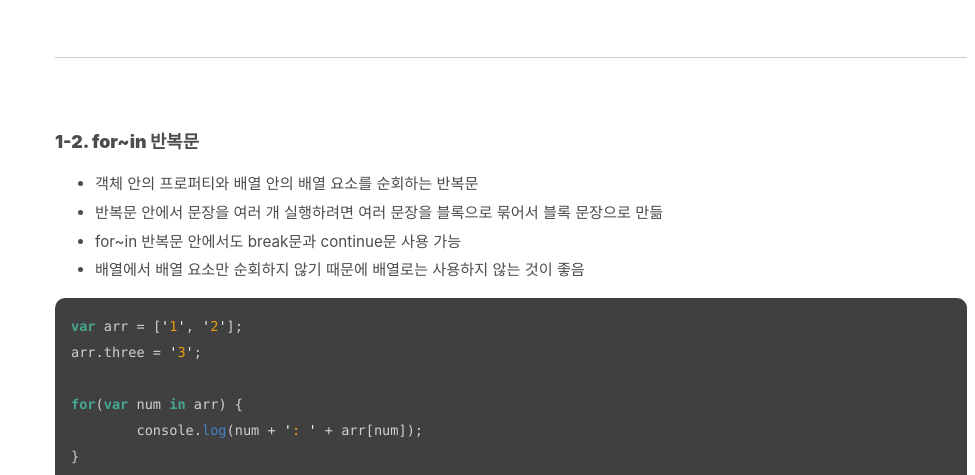
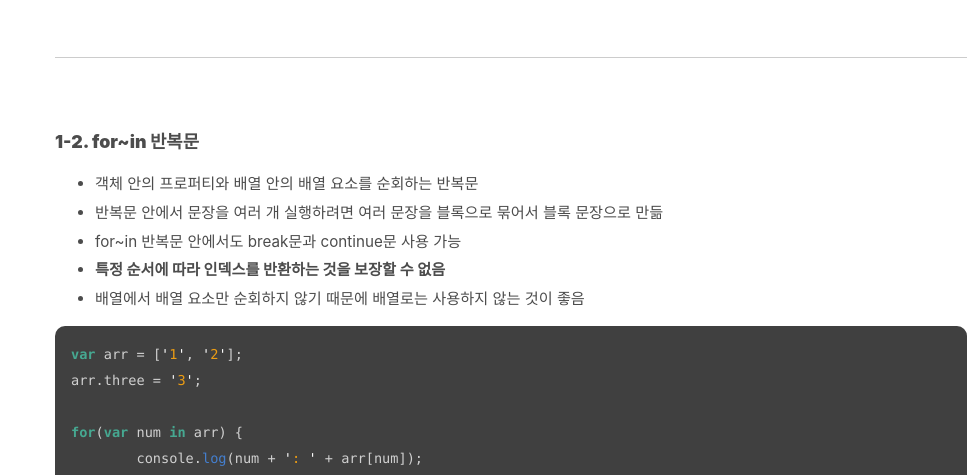
Before and after one commit to absolutelyfullycapable/absolutelyfullycapable.github.io, a Jekyll site: the page built from _posts/2020-10-27-javascript-loop.md, in a window 1280 px wide and 1400 px high, scrolled down 4602 px. Shown: the top 475 px of the window, without its empty margins (305-1280 px from the left). Built offline with Jekyll 4.4.1, drawn with Linux system fonts in a browser that asks for light colours; comment, search, counter and statistics services are not loaded; some of the changed text lies outside the part shown.

Commit message:
Update 2020-10-27-javascript-loop.md

````diff
--- a/_posts/2020-10-27-javascript-loop.md
+++ b/_posts/2020-10-27-javascript-loop.md
@@ -169,6 +169,7 @@ for(x = 1; x <= 6; x++) {
 - 객체 안의 프로퍼티와 배열 안의 배열 요소를 순회하는 반복문
 - 반복문 안에서 문장을 여러 개 실행하려면 여러 문장을 블록으로 묶어서 블록 문장으로 만듦
 - for~in 반복문 안에서도 break문과 continue문 사용 가능
+- **특정 순서에 따라 인덱스를 반환하는 것을 보장할 수 없음**
 - 배열에서 배열 요소만 순회하지 않기 때문에 배열로는 사용하지 않는 것이 좋음
 
 ```js
````
Also changed, not shown: other parts of _posts/2020-10-27-javascript-loop.md (+0 -1 lines).
